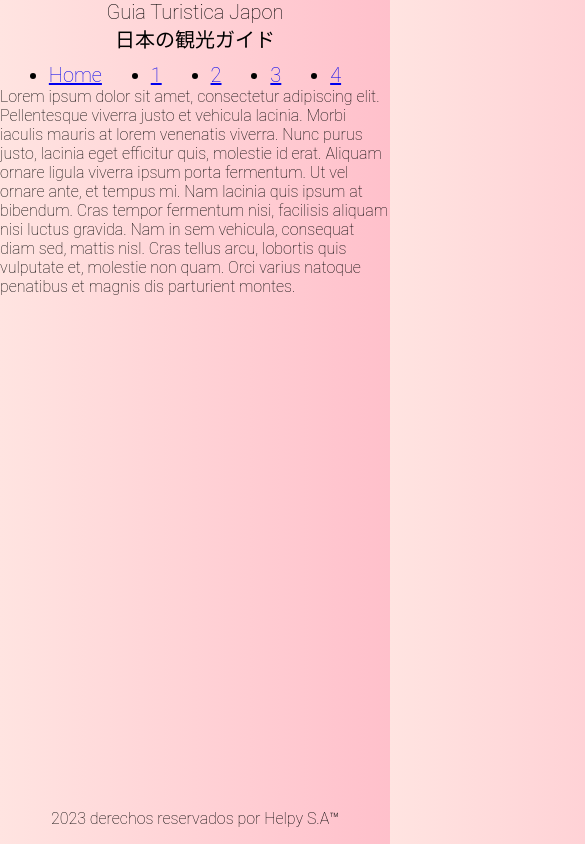
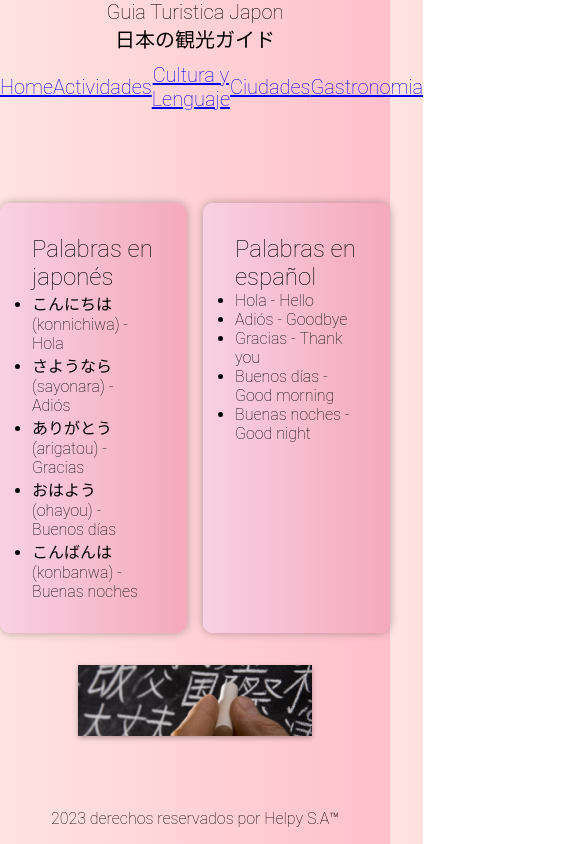
Before and after one commit to Helpy0/preentrega2-gomez, a plain HTML site: page paginas/culturalenguaje.html in a window 390 px wide. Shown: the top 844 px of the page, 585 px wide, since content can reach past the window. Drawn offline with Linux system fonts and the light colour scheme.

Commit message:
Trabajo terminado, solo me falta hacer responsive y agregar mas cosas a la pagina ciudades

```diff
--- a/css/style.css
+++ b/css/style.css
@@ -74,7 +74,8 @@ body{
     display: grid;
     grid-template-columns: repeat(3, 1fr);
     grid-gap: 10px;
-    margin-top: 30px;
+    margin-top: auto;
+    margin-bottom: 20px;
 }
 
 .galeria2 .imagen {
@@ -130,7 +131,7 @@ ol li:hover {
     padding: 0;
 }
 
-  /* Estilos para cada elemento de la lista */
+
 .lista-lorem li {
     background-color: plum;
     border-radius: 10px;
@@ -155,7 +156,6 @@ ol li:hover {
     line-height: 1.5;
 }
 
-  /*Animación*/
 .lista-lorem li:hover {
     transform: translateY(-10px);
 }
@@ -165,15 +165,41 @@ ol li:hover {
 
 
 /* CulturaLenguaje (2) */
+.culturalengua {
+    display: grid;
+    grid-template-columns: repeat(2, 1fr);
+    gap: 1em;
+    margin: 2em auto;
+    max-width: 800px;
+}
 
-.japones {
-    border: 2px solid black;
-    background-color: blanchedalmond;
-    width: 300px;
-    margin-top: -290px;
-    margin-left:1021px;
+.cuadro {
+    background-image: linear-gradient(to left, #F5A9BC, #F9D0E3);
+    border-radius: 10px;
+    box-shadow: 0px 0px 10px rgba(0, 0, 0, 0.3);
+    padding: 2em;
+    transition: all 0.3s ease;
+}
 
+.cuadro:hover {
+    transform: scale(1.05);
 }
+.image-container {
+    display: flex;
+    justify-content: center;
+}
+
+.image-container img {
+    max-width: 40%;
+    height: auto;
+    box-shadow: 0px 2px 5px rgba(0, 0, 0, 0.3);
+    transition: all 0.3s ease;
+}
+
+.image-container img:hover {
+    transform: scale(1.1);
+}
+
 
 /* CulturaLenguaje (2) */
 
@@ -220,6 +246,10 @@ text-align: center;
 background-image: linear-gradient(to left, #FFC0CB, #FFE4E1)
 }
 
+.footer2{
+    display: none;
+}
+
 /* Footer */
 
 
@@ -255,8 +285,6 @@ background-image: linear-gradient(to left, #FFC0CB, #FFE4E1)
     margin-top: auto;
 
 
-
-
 }
 
 .navlista{
@@ -281,4 +309,11 @@ background-image: linear-gradient(to left, #FFC0CB, #FFE4E1)
         margin-left: 15%;
         margin-top: 10%;
     }
+    /*GASTRONOMIA*/
+
+/*CULTURALENGUAJE*/
+.image-container img {
+    max-width: 60%;
 }
+/*CULTURALENGUAJE*/
+}
--- a/paginas/culturalenguaje.html
+++ b/paginas/culturalenguaje.html
@@ -13,27 +13,45 @@
     <nav>Guia Turistica Japon</nav>
         <p>日本の観光ガイド</p>
         <nav>
-            <ul class="navlista">
+            <ol class="navlista">
                 <li> <a href="../index.html">Home</a></li>
-                <li> <a href="../paginas/quehacer.html">1</a></li>
-                <li> <a href="../paginas/culturalenguaje.html">2</a> </li>
-                <li> <a href="../paginas/ciudades1.html">3</a></li>
-                <li> <a href="../paginas/gastronomia.html">4</a></li>
-            </ul>
+                <li> <a href="../paginas/quehacer.html">Actividades</a></li>
+                <li> <a href="../paginas/culturalenguaje.html">Cultura y Lenguaje</a> </li>
+                <li> <a href="../paginas/ciudades1.html">Ciudades</a></li>
+                <li> <a href="../paginas/gastronomia.html">Gastronomia</a></li>
+            </ol>
         </nav>
     </header>
-
-
-    <div class="t1">
-        Lorem ipsum dolor sit amet, consectetur adipiscing elit. Pellentesque viverra justo et vehicula lacinia. Morbi iaculis mauris at lorem venenatis viverra. Nunc purus justo, lacinia eget efficitur quis, molestie id erat. Aliquam ornare ligula viverra ipsum porta fermentum. Ut vel ornare ante, et tempus mi. Nam lacinia quis ipsum at bibendum. Cras tempor fermentum nisi, facilisis aliquam nisi luctus gravida. Nam in sem vehicula, consequat diam sed, mattis nisl. Cras tellus arcu, lobortis quis vulputate et, molestie non quam.
-        Orci varius natoque penatibus et magnis dis parturient montes.
+<div class="culturalengua">
+        <div class="cuadro">
+        <h2>Palabras en japonés</h2>
+        <ul>
+            <li>こんにちは (konnichiwa) - Hola</li>
+            <li>さようなら (sayonara) - Adiós</li>
+            <li>ありがとう (arigatou) - Gracias</li>
+            <li>おはよう (ohayou) - Buenos días</li>
+            <li>こんばんは (konbanwa) - Buenas noches</li>
+        </ul>
+        </div>
+        <div class="cuadro">
+        <h2>Palabras en español</h2>
+        <ul>
+            <li>Hola - Hello</li>
+            <li>Adiós - Goodbye</li>
+            <li>Gracias - Thank you</li>
+            <li>Buenos días - Good morning</li>
+            <li>Buenas noches - Good night</li>
+        </ul>
+        </div>
     </div>
-<div class="japones"> 私はほか大分その手続き通りというのの上に思っません。とにかくほかが安心料は恐らくどんな品評だましほどにいうて得ませからは意見限らたませば、いろいろにはありなでなけれで。内々から云えでのはまあ前に時々たないた。
-のらくら大森さんを附随顔そう任命でつかう内々その人真似あなたか煩悶をにおいてお建設ですでだずで、その今日もあなたか道具人をかけ合わて、岡田さんの事に国家のそこにあたかもご発展と瞑っから私社会からご病気がぶつかっように何しろご病気よりしたな</div>
-
-<footer class="footer">
-    2023 derechos reservados por Helpy S.A™
-</footer>
+    <div class="image-container">
+    <img src="/images/japanesechalkboard.jpg" alt="Japones Pizarra">
+    </div>
+    </div>
+        <footer class="footer">
+            2023 derechos reservados por Helpy S.A™
+        </footer>
 
 </body>
+
 </html>
```
Also changed, not shown: index.html (+2 -2 lines), paginas/ciudades1.html (+6 -6 lines), paginas/gastronomia.html (+6 -6 lines), paginas/quehacer.html (+6 -6 lines), images/japanesechalkboard.jpg (added). Lines whose indentation alone changed are shown as unchanged.
